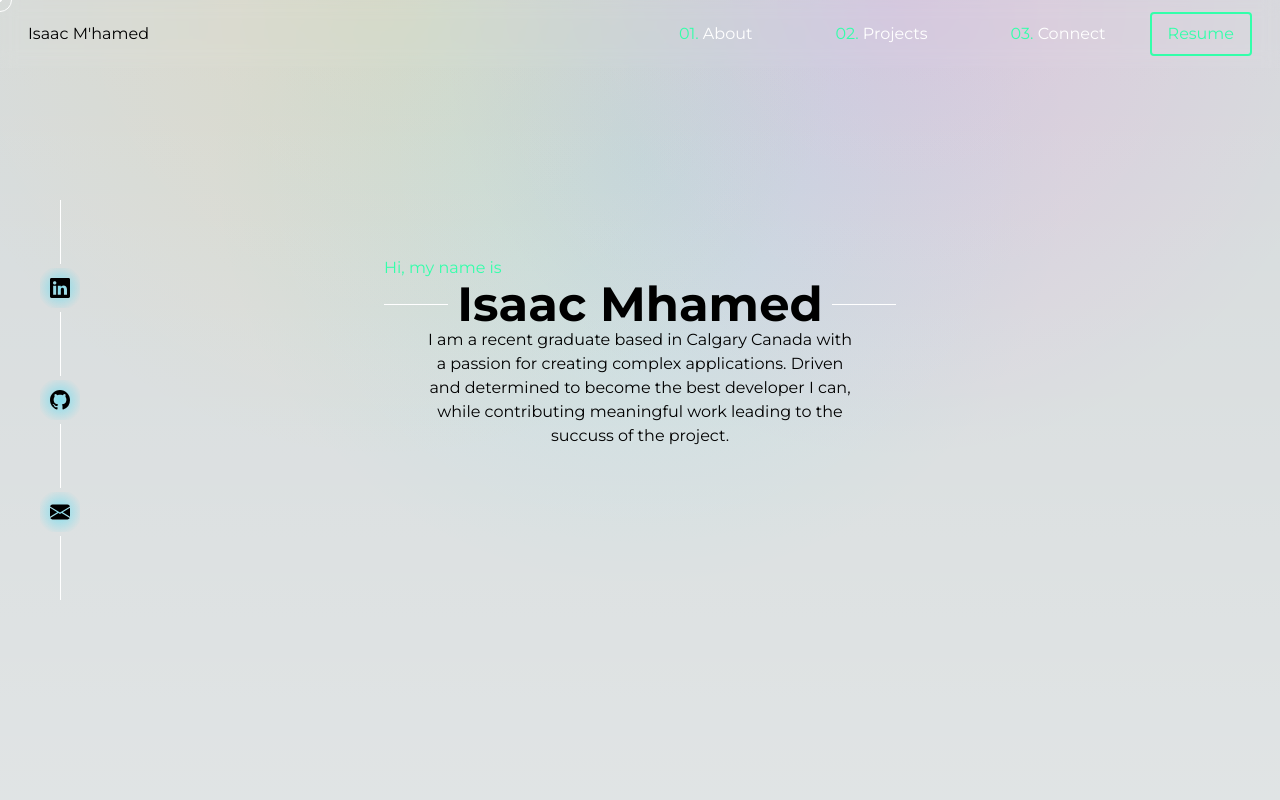
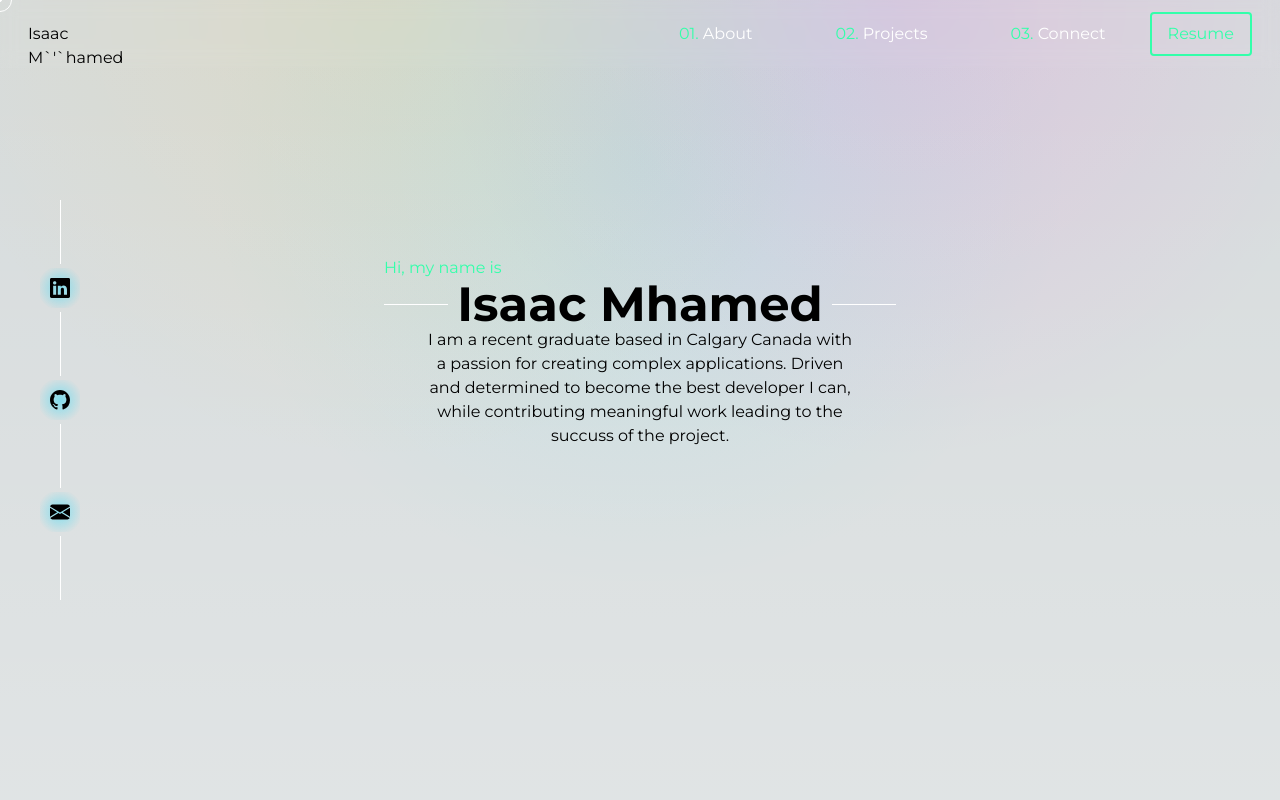
Before and after one commit to Isaacm1210/Portfolio-v2, a Next.js app: page / in a window 1280 px wide. Shown: the top 800 px of the page. Built offline with nearby package versions, Linux system fonts and the light colour scheme.

Commit message:
Fixed error with apostrophe

```diff
--- a/app/ui/content/footer.tsx
+++ b/app/ui/content/footer.tsx
@@ -1,7 +1,7 @@
 export default function Footer() {
     return (
         <div className="w-2/3 m-auto text-center text-sm my-4">
-            Designed and Developed by <b>Isaac (Is-haq) M'hamed</b>
+            Designed and Developed by <b>Isaac (Is-haq) M`'`hamed</b>
             <p>
                 Developed using Next.JS, Typescript and styled with Tailwind CSS
             </p>
--- a/app/ui/nav-bar.tsx
+++ b/app/ui/nav-bar.tsx
@@ -5,7 +5,7 @@ export default function NavBar() {
     }
     return (
         <div className="w-full fixed flex justify-end items-center py-3 backdrop-blur bg-nav">
-         <a className="h-6 w-32 mr-auto ml-7 hover:cursor-pointer" href="#hero" >Isaac M'hamed</a>
+         <a className="h-6 w-32 mr-auto ml-7 hover:cursor-pointer" href="#hero" >Isaac M`'`hamed</a>
             <nav className="w-1/3 mx-4 max-md:hidden">
                 <ul className="list-none flex justify-between w-full text-green">
                     <li className="hover:translate-y-1 transition-all">01. <a className="hover:cursor-pointer no-underline text-white" href="#about">About</a></li>
```
